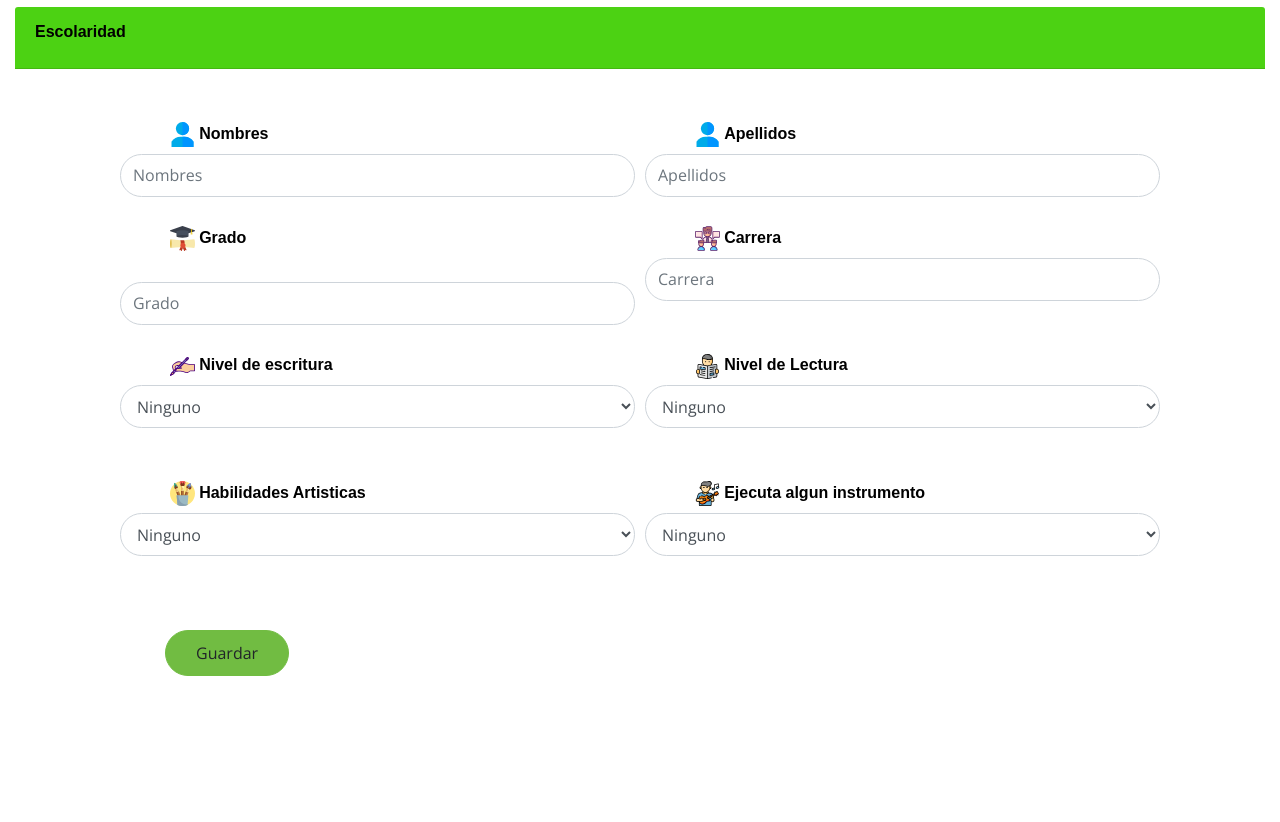
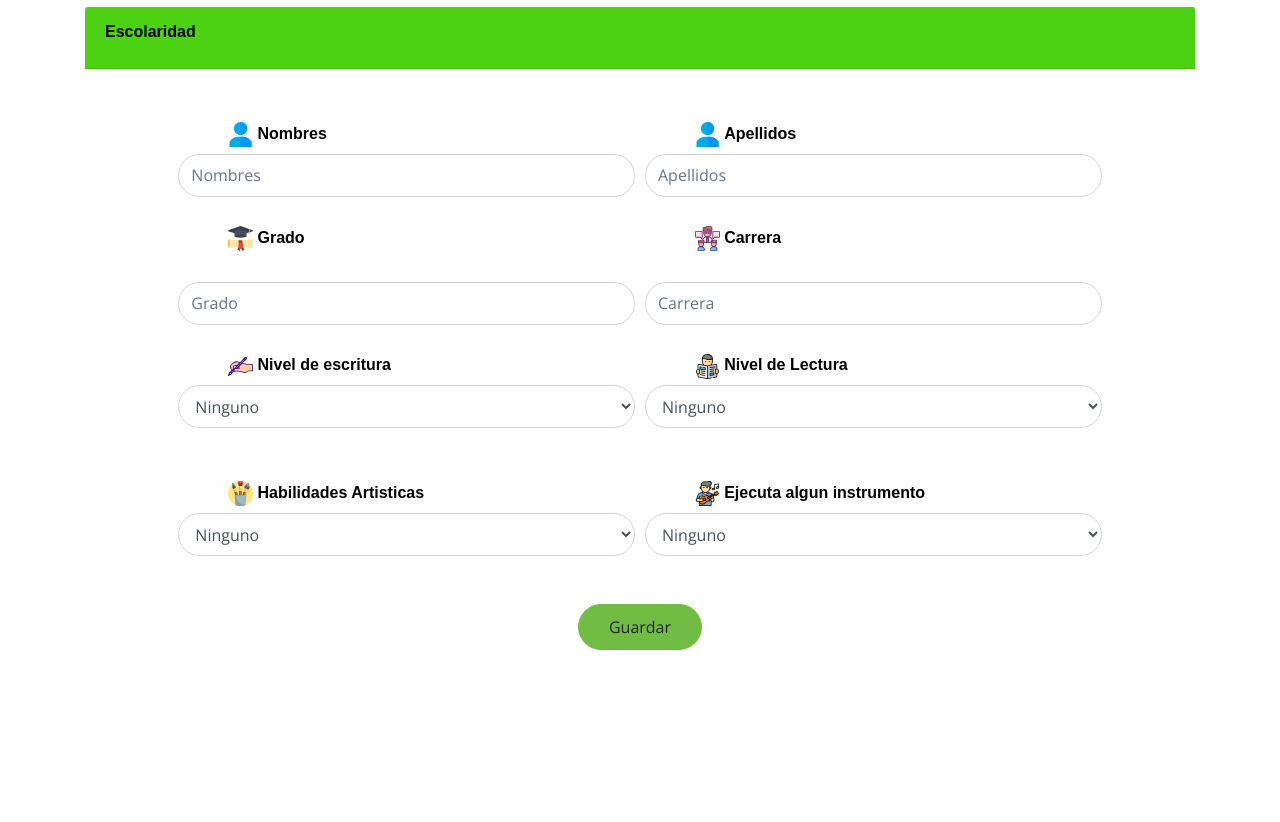
Before and after one commit to Dream-Logic/Proyecto_Casa_del_Migrante, a Laravel app: page /estudiante in a window 1280 px wide. Shown: the part 65-887 px from the top of the page. After the commit the page ends 715 px from the top, so only its background shows below. Run offline with Laravel 8, Linux system fonts and the light colour scheme; a user stored in the database is signed in; data comes from the database, SQL or seed files in the repository; tables that the repository leaves empty hold one stand-in row (values such as "Sample post"); some libraries are stand-ins or nearby versions; some web fonts are replaced.

Commit message:
Correcciones
Correcciones

```diff
--- a/resources/views/estudiante/create_estudiante.blade.php
+++ b/resources/views/estudiante/create_estudiante.blade.php
@@ -4,6 +4,7 @@
     <br>
     <br>
     <br>
+    <section class="container">
     <head>
         <meta charset="utf-8">
         <meta name="viewport" content="width=device-width, user-scalable=no, initial-scale=1.0, maximun-scale=1.0,
@@ -72,10 +73,9 @@
                                id="grado" placeholder="Grado">
                     </div>
                     <br>
-
                     <div class="col-md-5 justify-content-center"><br>
-                        <img src="/imagenes/iconos_formulario/Ca1.svg" class="svg" style="margin-left: 50px"  class="svg" width="25" height="35"    >
-                        <label for="carrera" style="color: #000000">Carrera</label><br>
+                        <img src="/imagenes/iconos_formulario/Ca1.svg" class="svg" style="margin-left: 50px"  class="svg" width="25" height="35" >
+                        <label for="carrera" style="color: #000000">Carrera</label><br><br>
                         <input type="text" class="form-control" name="carrera" maxlength="100"
                                id="carrera" placeholder="Carrera">
                     </div>
@@ -132,8 +132,9 @@
                     </div>
                     <br>
                 </div>
-                <div style="margin: 50px" class="justify-content-center">
-                    <button style="margin-left: 100px" type="submit" class="btn btn-sm btn-success r" ><i class="fas fa-save"></i> Guardar</button>
+                <br>
+                <div class="trans text-center">
+                    <button type="submit" class="btn btn-sm btn-success " ><i class="fas fa-save"></i> Guardar</button>
                 </div>
                 <br>
             </div>
@@ -146,4 +147,5 @@
     </body>
     <br>
     <br>
+    </section>
 @endsection
--- a/resources/views/huespedes/create_huesped.blade.php
+++ b/resources/views/huespedes/create_huesped.blade.php
@@ -103,8 +103,7 @@
                                    id="nombres" placeholder="Nombres"><br>
                         </div>
                         <br>
-
-                        megavatio>
+                        <div class="col-md-5 justify-content-center"><br>
                             <img src="/imagenes/iconos_formulario/usuario.svg" style="margin-left: 50px" class="svg"
                                  width="25" height="35">
                             <label for="apellido" style="color: #000000">Apellidos</label><br>
```
Also changed, not shown: resources/views/estudiante/editarEstudiante.blade.php (+7 -4 lines), resources/views/estudiante/ver_estudiante.blade.php (+5 -2 lines), resources/views/ficha/verFicha.blade.php (+7 -3 lines).
